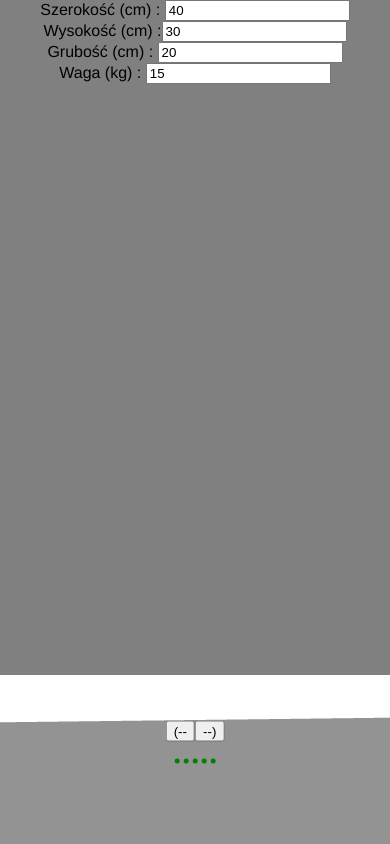
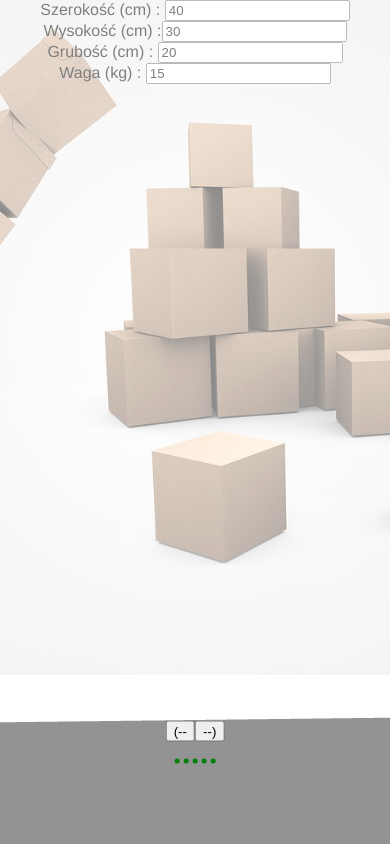
Before and after one commit to Maty2002v2/projekt-logistyk, a Vue app: page / in a window 390 px wide. Shown: the top 844 px of the page. Built offline with nearby package versions, Linux system fonts and the light colour scheme.

Commit message:
Change the arrangement of elements in the ResultPallet view. And adding 'responsiveness in the ResultPallet view'

```diff
--- a/src/App.vue
+++ b/src/App.vue
@@ -51,7 +51,7 @@ export default {
 <style>
 body {
   margin: 0;
-  background: gray;
+  background: white;
   /* overflow: hidden; */
 }
 #app {
--- a/src/components/resultPallet/Result3DComponent.vue
+++ b/src/components/resultPallet/Result3DComponent.vue
@@ -22,7 +22,7 @@ export default {
     const scene = new THREE.Scene();
     const camera = new THREE.PerspectiveCamera(
       75,
-      window.innerWidth / window.innerHeight,
+      window.innerWidth / 2 / window.innerHeight,
       0.1,
       1000
     );
@@ -63,7 +63,6 @@ export default {
     this.scene.add(this.camera);
     this.scene.add(this.light1, this.light2, this.light3, this.light4);
     this.scene.add(this.pallet);
-    this.renderer.setSize(window.innerWidth, window.innerHeight);
 
     this.light1.position.set(130, 100, 0);
     this.light2.position.z = 200;
@@ -80,6 +79,10 @@ export default {
     window.addEventListener("mousemove", this.documentMouseMove, false);
   },
   mounted() {
+    this.renderer.setSize(
+      this.$parent.$refs.segmentResultsPallet3D.offsetWidth,
+      this.$parent.$refs.segmentResultsPallet3D.offsetHeight
+    );
     this.$refs.canvas.appendChild(this.renderer.domElement);
     this.animate();
   },
@@ -115,10 +118,15 @@ export default {
       this.camera.lookAt(this.scene.position);
     },
     windowResize() {
-      this.camera.aspect = window.innerWidth / window.innerHeight;
+      this.camera.aspect =
+        this.$parent.$refs.segmentResultsPallet3D.offsetWidth /
+        this.$parent.$refs.segmentResultsPallet3D.offsetHeight;
       this.camera.updateProjectionMatrix();
 
-      this.renderer.setSize(window.innerWidth, window.innerHeight);
+      this.renderer.setSize(
+        this.$parent.$refs.segmentResultsPallet3D.offsetWidth,
+        this.$parent.$refs.segmentResultsPallet3D.offsetHeight
+      );
     },
   },
 };
--- a/src/components/resultPallet/ViewResultsPallet.vue
+++ b/src/components/resultPallet/ViewResultsPallet.vue
@@ -1,6 +1,6 @@
 <template>
-  <div>
-    <div>
+  <div class="flex-container">
+    <div class="segmentBlock segmentInformation">
       <p>Liczba warstw: {{ howManyFloors() }}</p>
       <p>Liczba kartonów: {{ calculateNumberCartons }}</p>
       <p>Wysokość: {{ calculateHeightWithoutPallet }} cm (bez palety)</p>
@@ -15,8 +15,8 @@
         Objętość jednej palety: {{ calculateVolumeOfPallet }} cm<sup>3</sup>
         (wymiary palety razy wyśokość)
       </p>
-      <p></p>
     </div>
+    <div ref="segmentResultsPallet3D" class="segmentBlock segment3D">
       <result-3-d-component
         :typePallet="typePallet"
         :widthCarton="carton.width"
@@ -26,6 +26,7 @@
         :levelY="levels.y"
         :levelZ="levels.z"
       ></result-3-d-component>
+    </div>
   </div>
 </template>
 
--- a/src/styles/globalStyles.css
+++ b/src/styles/globalStyles.css
@@ -12,6 +12,11 @@
 
 .segmentInformation {
   text-align: center;
+  background-image: url("../assets/businessman-g46770c33e_1280.jpg");
+  background-repeat: no-repeat, repeat;
+  background-position: center;
+  background-size: cover;
+  opacity: 0.5;
 }
 
 .segment3D {
```
Also changed, not shown: src/assets/businessman-g46770c33e_1280.jpg (added). Lines whose indentation alone changed are shown as unchanged.
